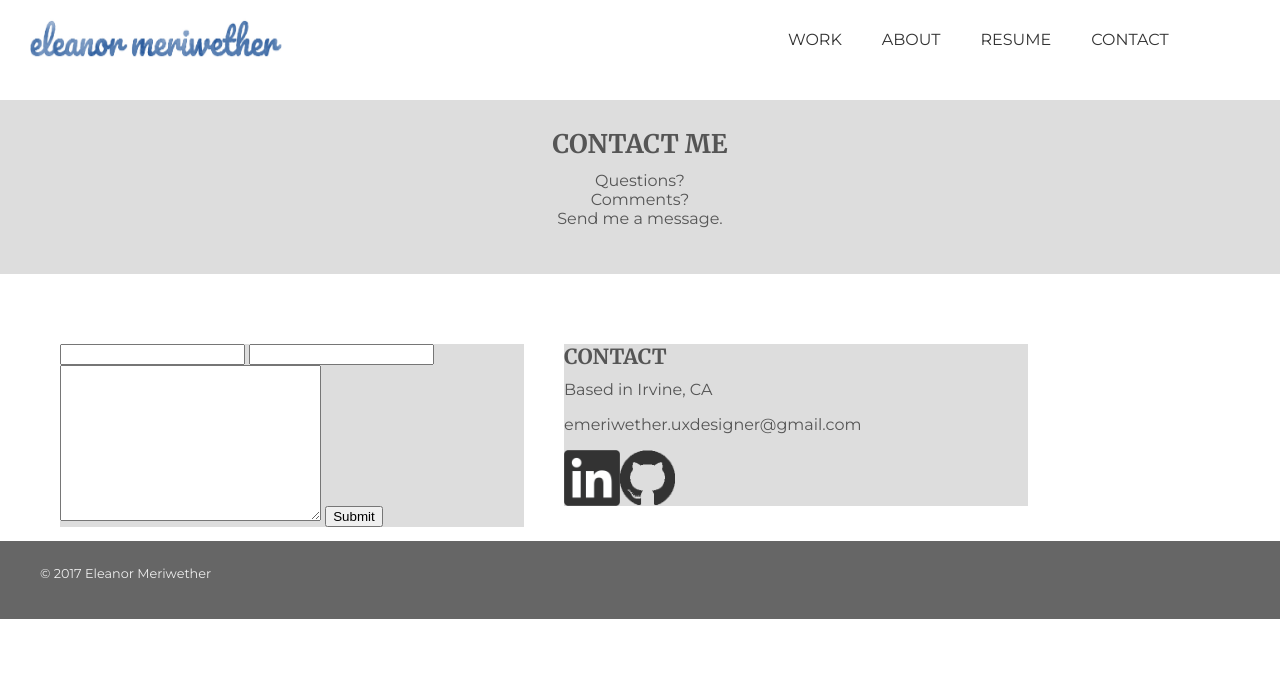
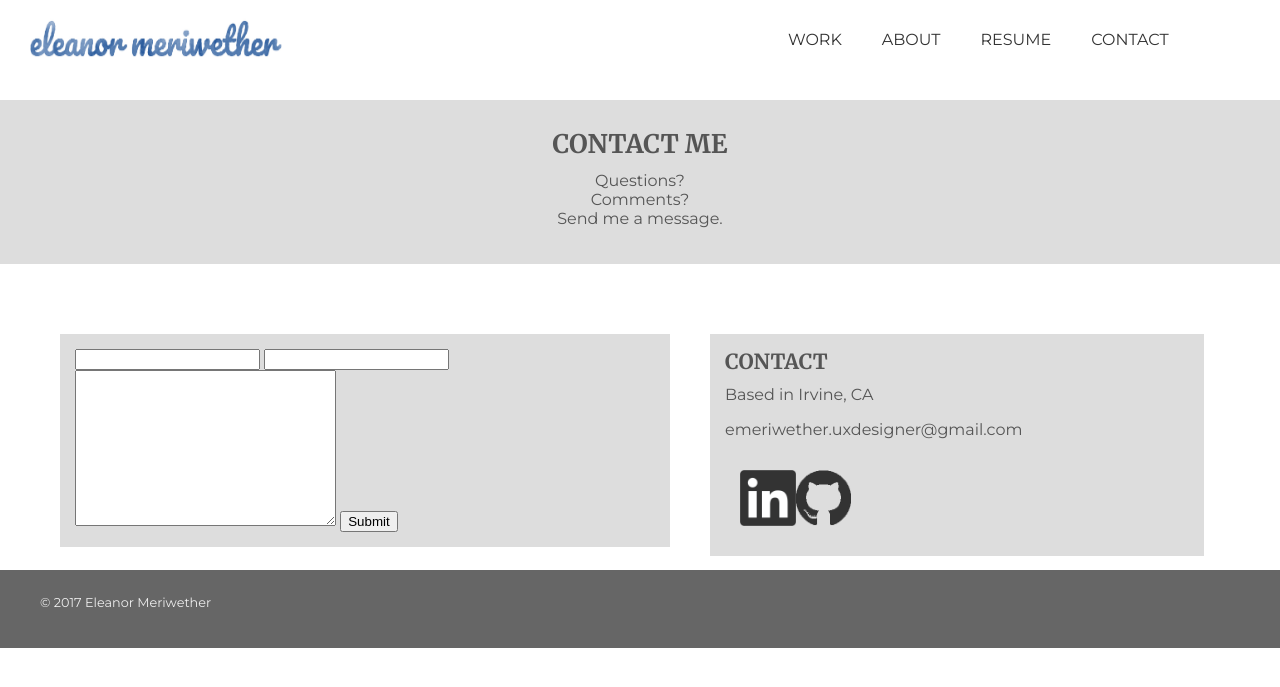
Before and after one commit to emeriwether/emeriwether.github.io, a Jekyll site: the page built from contact.html, in a window 1280 px wide. Shown: the top 687 px of the page. Built offline with Jekyll 4.4.1, drawn with Linux system fonts in a browser that asks for light colours; nearby versions of some CDN libraries.

Commit message:
adjust styling on contact page

```diff
--- a/css/styles.css
+++ b/css/styles.css
@@ -137,10 +137,11 @@ section.project3 { margin-bottom: 80px; }
 section.resume { margin-bottom: 80px;}
 
 /*CONTACT*/
-section.contactHeader { background-color: #ddd; text-align: center; padding: 30px 0; display: block; }
+section.contactHeader { background-color: #ddd; text-align: center; padding: 30px 0 20px 0; display: block; }
 
 section.contactInfo { margin-top: 60px;}
-section.contactInfo div { background-color: #ddd; width: 40%; float: left; }
+section.contactInfo div { background-color: #ddd; width: 40%; float: left; padding: 15px 15px; }
+section.contactInfo div:nth-child(1) { width: 50%; }
 section.contactInfo div div img { width: 30%; float: left;}
 section.contactInfo div:nth-child(2) { margin-left: 40px; }
 
```
